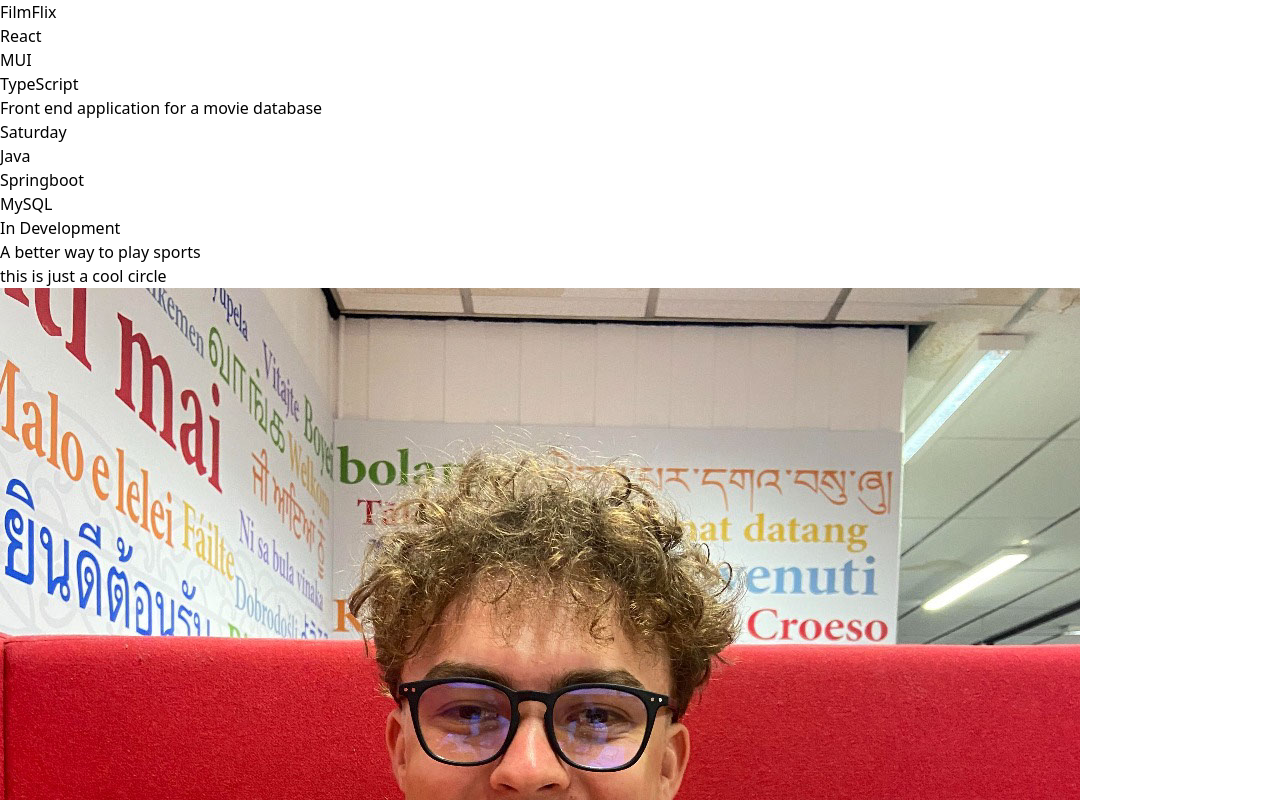
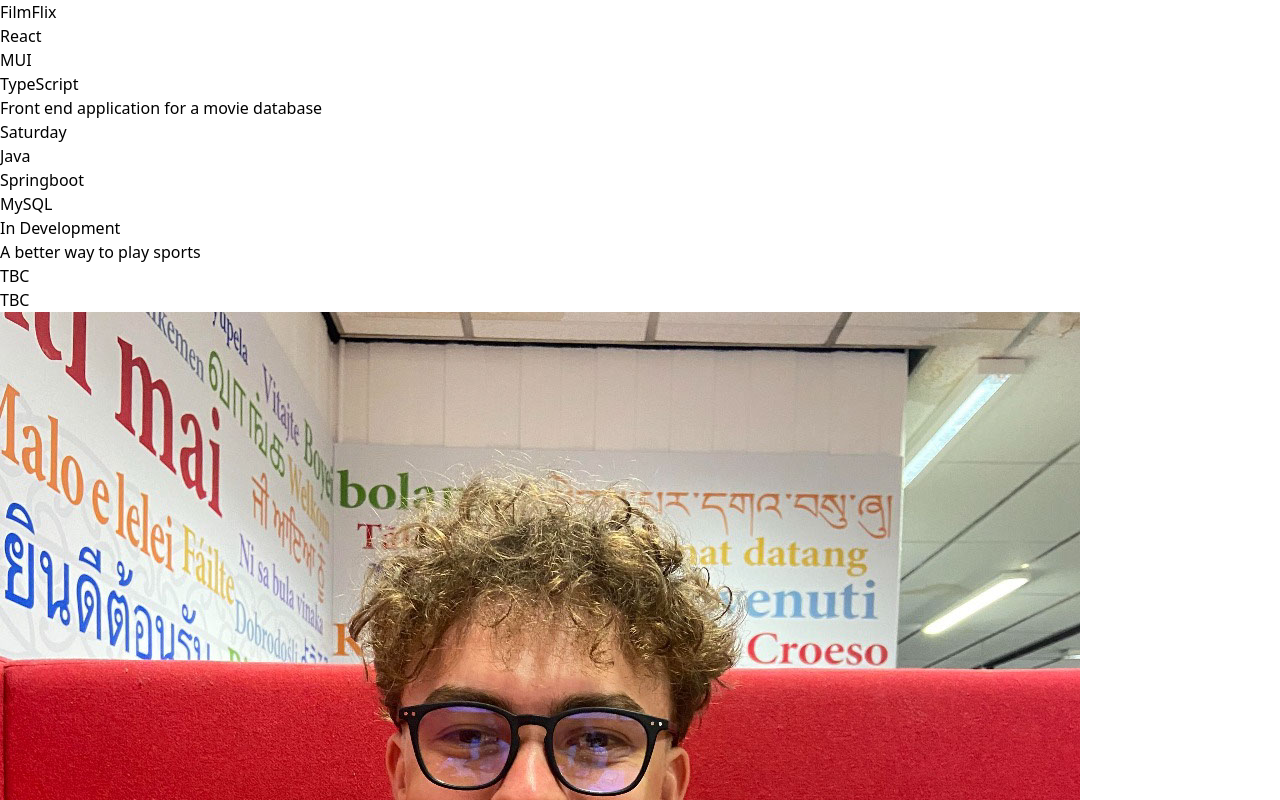
Before and after one commit to jbr242/joshgbrown.me, a React (Vite) app: page / in a window 1280 px wide. Shown: the top 800 px of the page. Built offline with nearby package versions, Linux system fonts and the light colour scheme.

Commit message:
Moved bubbles out of profile code

```diff
--- /dev/null
+++ b/src/components/Bubble.tsx
@@ -0,0 +1,48 @@
+import { useEffect, useState } from "react";
+
+type BubbleProps = {
+  position: string;
+  tags: {
+    label: string;
+    colour: string;
+    bg: string;
+  }[];
+  info: {
+    description: string;
+    title: string;
+  };
+  isOpen: boolean;
+};
+
+export function Bubble(props: BubbleProps) {
+  const [delay, setDelay] = useState(Math.random() * 1000);
+
+  useEffect(() => {
+    setDelay(Math.random() * 1000);
+  }, [props.isOpen]);
+  return (
+    <div
+      className={`${props.position} rounded-full bg-white fixed scale-0
+                data-[open=true]:scale-100 transition-all duration-1000
+                flex items-center justify-center data-[open=true]:delay-[attr(data-delay)] delay-500 ease-in-out shadow-lg flex-col gap-1 bg-white-500
+                hover:-translate-y-[calc(50%+1rem)] hover:scale-110 hover:bg-gray-200 hover:brightness-105 hover:duration-300`}
+      data-open={props.isOpen}
+      style={{
+        transitionDelay: props.isOpen ? `${delay}ms` : undefined,
+      }}
+    >
+      <h1 className="font-bold text-5xl">{props.info.title}</h1>
+      <div className="flex flex-row w-full items-center justify-center flex-wrap text-center gap-1">
+        {props.tags.map((each) => (
+          <div
+            key={each.label}
+            className={`text-xs inline-flex items-center font-bold leading-sm uppercase px-3 py-1 ${each.bg} ${each.colour} rounded-full`}
+          >
+            {each.label}
+          </div>
+        ))}
+      </div>
+      <div className="text-sm p-2 text-center">{props.info.description}</div>
+    </div>
+  );
+}
--- a/src/views/Profile.tsx
+++ b/src/views/Profile.tsx
@@ -1,5 +1,6 @@
 import { useCycle } from "framer-motion";
 import { ProjectsToggle } from "../components/ProjectsToggle.tsx";
+import { Bubble } from "../components/Bubble.tsx";
 
 const FilmFlixTags = [
   { label: "React", colour: "text-teal-700", bg: "bg-teal-200" },
@@ -7,11 +8,34 @@ const FilmFlixTags = [
   { label: "TypeScript", colour: "text-blue-700", bg: "bg-blue-200" },
 ];
 
+const FilmFlixPosition =
+  "w-[18vw] h-[18vw] top-1/2 left-1/2 -translate-x-1/2 -translate-y-1/2 data-[open=true]:top-[25vh] data-[open=true]:left-[20vw] ";
+
+const FilmFlixInfo = {
+  description: "Front end application for a movie database",
+  title: "FilmFlix",
+};
+
+const SaturdayInfo = {
+  description: "A better way to play sports",
+  title: "Saturday",
+};
+
 const SaturdayTags = [
   { label: "Java", colour: "text-amber-700", bg: "bg-amber-200" },
   { label: "Springboot", colour: "text-emerald-700", bg: "bg-emerald-200" },
   { label: "MySQL", colour: "text-slate-700", bg: "bg-slate-200" },
   { label: "In Development", colour: "text-red-700", bg: "bg-red-200" },
+];
+
+const SaturdayPosition =
+  "w-[15vw] h-[15vw] top-1/2 right-1/2 translate-x-1/2 -translate-y-1/2 data-[open=true]:top-[70vh] data-[open=true]:right-[20vw]";
+
+const NewProjectPosition =
+  "w-[18vw] h-[18vw] top-1/2 right-1/2 translate-x-1/2 -translate-y-1/2 data-[open=true]:top-[25vh] data-[open=true]:right-[25vw] ";
+const NewProjectInfo = { title: "TBC", description: "" };
+const NewProjectTags = [
+  { label: "TBC", colour: "text-amber-700", bg: "bg-amber-200" },
 ];
 
 export default function Profile() {
@@ -22,58 +46,25 @@ export default function Profile() {
         <div className="w-max flex flex-col justify-center items-center">
           <div className="hidden md:block">
             <a href="http://filmflix.joshgbrown.me">
-              <div
-                className="w-[18vw] h-[18vw] rounded-full bg-white fixed top-1/2 left-1/2 -translate-x-1/2 -translate-y-1/2 scale-0
-            data-[open=true]:scale-100 data-[open=true]:top-[25vh] data-[open=true]:left-[20vw] transition-all duration-1000
-            flex items-center justify-center data-[open=true]:delay-0 delay-500 ease-in-out shadow-lg flex-col gap-1 bg-white-500
-            hover:-translate-y-[calc(50%+1rem)] hover:scale-110 hover:bg-gray-200 hover:brightness-105 hover:duration-300"
-                data-open={isOpen}
-              >
-                <h1 className="font-bold text-5xl">FilmFlix</h1>
-                <div className="flex flex-row gap-1">
-                  {FilmFlixTags.map((each) => (
-                    <div
-                      key={each.label}
-                      className={`text-xs inline-flex items-center font-bold leading-sm uppercase px-3 py-1 ${each.bg} ${each.colour} rounded-full`}
-                    >
-                      {each.label}
-                    </div>
-                  ))}
-                </div>
-                <div className="text-sm p-2">
-                  Front end application for a movie database
-                </div>
-              </div>
+              <Bubble
+                position={FilmFlixPosition}
+                tags={FilmFlixTags}
+                info={FilmFlixInfo}
+                isOpen={isOpen}
+              />
             </a>
-            <div
-              className="w-[15vw] h-[15vw] rounded-full bg-white fixed top-1/2 right-1/2 translate-x-1/2 -translate-y-1/2 scale-0
-            data-[open=true]:scale-100 data-[open=true]:top-[70vh] data-[open=true]:right-[20vw] transition-all duration-1000
-            flex items-center justify-center data-[open=true]:delay-0 delay-500 ease-in-out shadow-lg flex-col gap-1"
-              data-open={isOpen}
-            >
-              <h1 className="font-bold text-3xl">Saturday</h1>
-              <div className="flex flex-wrap justify-center gap-1">
-                {SaturdayTags.map((each) => (
-                  <div
-                    key={each.label}
-                    className={`text-xs inline-flex items-center font-bold leading-sm uppercase px-3 py-1 ${each.bg} ${each.colour} rounded-full`}
-                  >
-                    {each.label}
-                  </div>
-                ))}
-              </div>
-              <div className="text-sm p-2 text-center">
-                A better way to play sports
-              </div>
-            </div>
-            <div
-              className="w-[18vw] h-[18vw] rounded-full bg-white fixed top-1/2 right-1/2 translate-x-1/2 -translate-y-1/2 scale-0
-            data-[open=true]:scale-100 data-[open=true]:top-[25vh] data-[open=true]:right-[25vw] transition-all duration-1000
-            flex items-center justify-center data-[open=true]:delay-0 delay-500 ease-in-out shadow-lg"
-              data-open={isOpen}
-            >
-              this is just a cool circle
-            </div>
+            <Bubble
+              position={SaturdayPosition}
+              tags={SaturdayTags}
+              info={SaturdayInfo}
+              isOpen={isOpen}
+            />
+            <Bubble
+              position={NewProjectPosition}
+              tags={NewProjectTags}
+              info={NewProjectInfo}
+              isOpen={isOpen}
+            />
           </div>
 
           <div className="flex flex-col justify-center bg-white items-center max-w-xs p-6 shadow-xl rounded-xl sm:px-12 dark:bg-gray-900 dark:text-gray-100 animate-drop-bounce">
```
